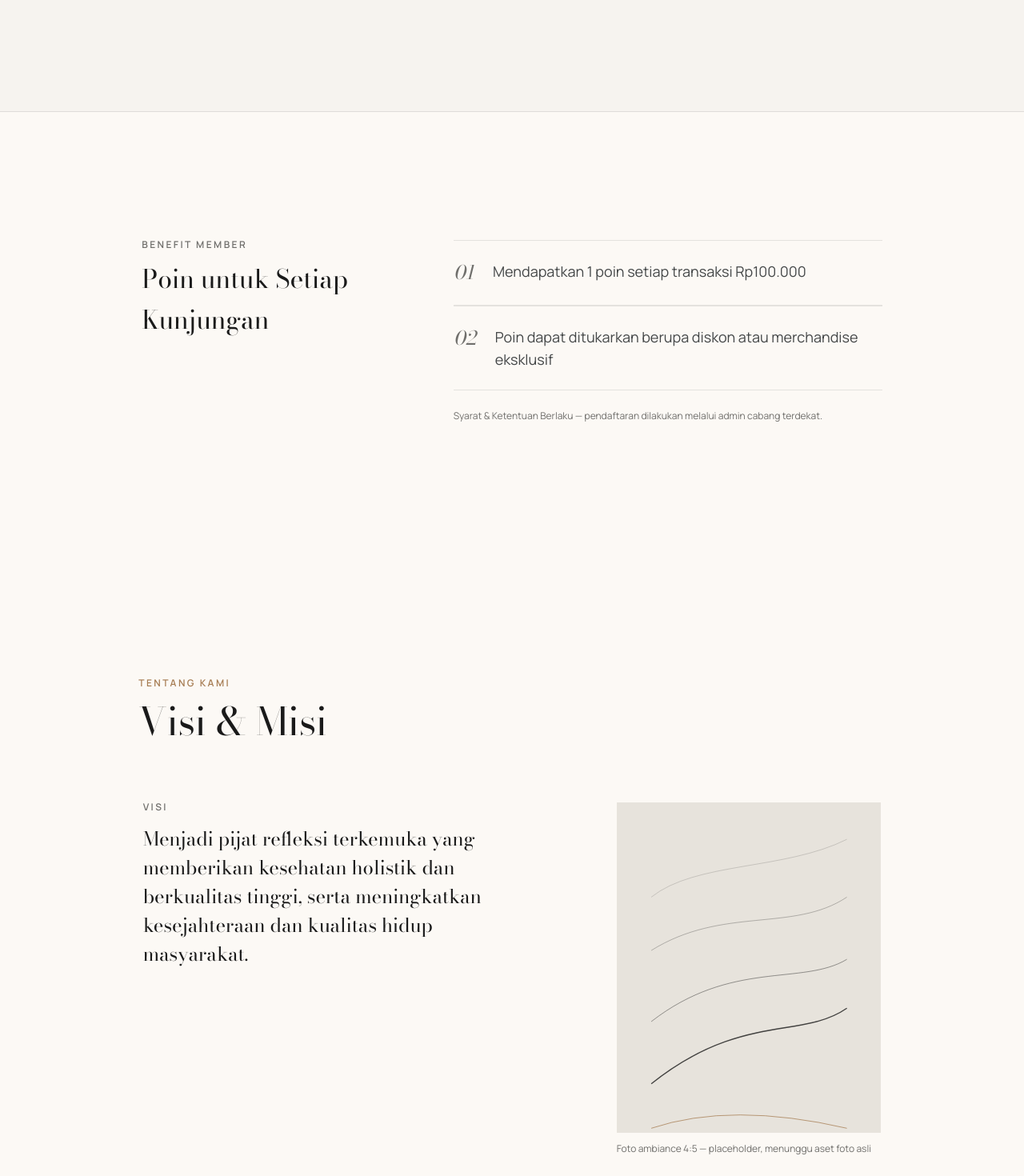
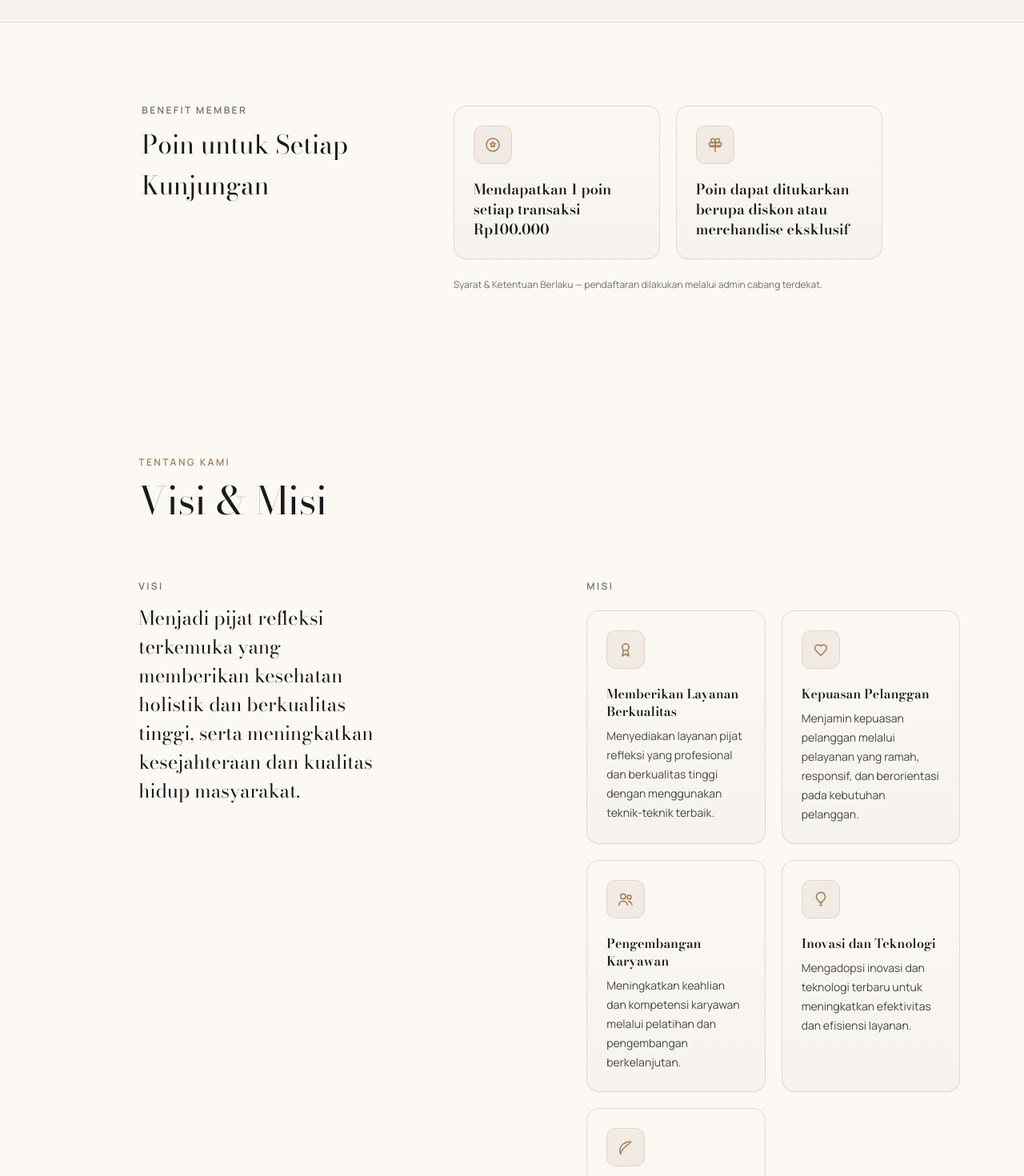
Before and after one commit to ratna182/kings-reflexology, a Next.js app: page / in a window 1280 px wide. Shown: the part 1220-2690 px from the top of the page at 80% size. Built offline with nearby package versions, Linux system fonts and the light colour scheme.

Commit message:
feat: refine section layouts with premium card grid and tighter spacing

```diff
--- a/src/app/globals.css
+++ b/src/app/globals.css
@@ -192,6 +192,47 @@
     text-transform: uppercase;
   }
 
+  .card {
+    display: flex;
+    flex-direction: column;
+    border-radius: 1rem;
+    border: 1px solid color-mix(in srgb, var(--on-surface) 12%, transparent);
+    background: linear-gradient(
+      180deg,
+      var(--surface) 0%,
+      var(--surface-container-low) 100%
+    );
+    box-shadow: 0 1px 2px rgb(0 0 0 / 0.04);
+  }
+
+  .card-hover {
+    transition:
+      transform 0.3s ease,
+      border-color 0.3s ease,
+      box-shadow 0.3s ease;
+  }
+
+  .card-hover:hover {
+    transform: translateY(-4px);
+    border-color: color-mix(in srgb, var(--tertiary) 45%, transparent);
+    box-shadow:
+      0 22px 44px -18px color-mix(in srgb, var(--tertiary) 35%, transparent),
+      0 10px 24px -10px rgb(0 0 0 / 0.12);
+  }
+
+  .card-icon {
+    display: inline-flex;
+    flex: none;
+    align-items: center;
+    justify-content: center;
+    width: 3rem;
+    height: 3rem;
+    border-radius: 0.75rem;
+    border: 1px solid color-mix(in srgb, var(--tertiary) 22%, transparent);
+    background: color-mix(in srgb, var(--tertiary) 10%, transparent);
+    color: var(--tertiary);
+  }
+
   .container-editorial {
     width: 100%;
     max-width: 1440px;
@@ -200,8 +241,8 @@
   }
 
   .section-gap {
-    padding-top: 160px;
-    padding-bottom: 160px;
+    padding-top: 104px;
+    padding-bottom: 104px;
   }
 
   @media (max-width: 768px) {
@@ -210,8 +251,8 @@
     }
 
     .section-gap {
-      padding-top: 80px;
-      padding-bottom: 80px;
+      padding-top: 64px;
+      padding-bottom: 64px;
     }
   }
 
--- a/src/components/sections/About.tsx
+++ b/src/components/sections/About.tsx
@@ -1,12 +1,46 @@
 "use client";
 
-import PlaceholderArt from "@/components/PlaceholderArt";
+import Timeline from "@/components/sections/Timeline";
 import { companyCopy } from "@/data/content";
-import Timeline from "@/components/sections/Timeline";
 import Reveal from "@/components/motion/Reveal";
 import RevealText from "@/components/motion/RevealText";
 import StaggerContainer, { StaggerItem } from "@/components/motion/StaggerContainer";
-import ParallaxImage from "@/components/motion/ParallaxImage";
+
+const missionIcons = [
+  (
+    <g key="quality">
+      <circle cx="12" cy="9" r="4.2" />
+      <path d="M9.5 12.5 8 20l4-2.5L16 20l-1.5-7.5" />
+    </g>
+  ),
+  (
+    <path
+      key="satisfaction"
+      d="M12 19.5 5.8 13a4.1 4.1 0 0 1 0-5.8 4.1 4.1 0 0 1 5.8 0l.4.4.4-.4a4.1 4.1 0 0 1 5.8 0 4.1 4.1 0 0 1 0 5.8L12 19.5Z"
+    />
+  ),
+  (
+    <g key="people">
+      <circle cx="9" cy="8.5" r="3.2" />
+      <path d="M3.5 19.5c.6-3.2 2.7-5 5.5-5s4.9 1.8 5.5 5" />
+      <circle cx="16.5" cy="9.5" r="2.5" />
+      <path d="M15.5 14.7c2.4.3 4 1.9 4.5 4.3" />
+    </g>
+  ),
+  (
+    <g key="innovation">
+      <path d="M12 3.5a5.5 5.5 0 0 0-3 10.1c.8.6 1.2 1.3 1.3 2.1h3.4c.1-.8.5-1.5 1.3-2.1A5.5 5.5 0 0 0 12 3.5Z" />
+      <path d="M10.5 19.5h3" />
+      <path d="M11 17h2" />
+    </g>
+  ),
+  (
+    <g key="wellness">
+      <path d="M19 5C11 5.2 5 9 5 16.4c0 1.5.3 2.9.9 4.1" />
+      <path d="M5.5 20c2.4-5.8 7-10.3 12-13.2" />
+    </g>
+  ),
+];
 
 export default function About() {
   return (
@@ -31,7 +65,7 @@ export default function About() {
         </div>
 
         <div className="mt-16 grid gap-16 lg:grid-cols-12">
-          <div className="lg:col-span-5 lg:col-start-2">
+          <div className="lg:col-span-4 lg:col-start-2">
             <Reveal delay={0.2}>
               <h3 className="label-caps text-secondary">Visi</h3>
             </Reveal>
@@ -41,48 +75,42 @@ export default function About() {
               </blockquote>
             </Reveal>
           </div>
-          <div className="lg:col-span-4 lg:col-start-8">
-            <Reveal delay={0.4} scale={0.95}>
-              <div className="aspect-[4/5] w-full overflow-hidden">
-                <ParallaxImage speed={0.05}>
-                  <PlaceholderArt className="h-full w-full" />
-                </ParallaxImage>
-              </div>
-            </Reveal>
-            <Reveal delay={0.5}>
-              <p className="mt-3 text-xs text-secondary">
-                Foto ambiance 4:5 — placeholder, menunggu aset foto asli
-              </p>
-            </Reveal>
-          </div>
-        </div>
-
-        <div className="mt-32 lg:mt-40">
+          <div className="lg:col-span-6 lg:col-start-8">
             <Reveal delay={0.2}>
               <h3 className="label-caps text-secondary">Misi</h3>
             </Reveal>
             <StaggerContainer
-            className="mt-10"
+              className="mt-6 grid gap-5 sm:grid-cols-2"
               staggerSpeed="slow"
             >
               {companyCopy.mission.map((item, index) => (
-              <StaggerItem key={item.title} y={20}>
-                <li
-                  className="grid gap-3 border-t border-primary/10 py-8 last:border-b lg:grid-cols-12"
+                <StaggerItem key={item.title} className="h-full" y={20}>
+                  <article className="card card-hover h-full p-6">
+                    <span className="card-icon">
+                      <svg
+                        viewBox="0 0 24 24"
+                        fill="none"
+                        stroke="currentColor"
+                        strokeWidth="1.5"
+                        strokeLinecap="round"
+                        strokeLinejoin="round"
+                        className="h-6 w-6"
+                        aria-hidden="true"
                       >
-                  <span className="font-display text-2xl italic text-secondary lg:col-span-1">
-                    {String(index + 1).padStart(2, "0")}
+                        {missionIcons[index % missionIcons.length]}
+                      </svg>
                     </span>
-                  <h4 className="font-display text-xl leading-tight text-primary lg:col-span-4">
+                    <h4 className="mt-5 font-display text-base font-semibold leading-snug text-primary">
                       {item.title}
                     </h4>
-                  <p className="leading-7 text-on-surface-variant lg:col-span-6">
+                    <p className="mt-2 flex-1 text-sm leading-6 text-on-surface-variant">
                       {item.text}
                     </p>
-                </li>
+                  </article>
                 </StaggerItem>
               ))}
             </StaggerContainer>
+          </div>
         </div>
 
         <div className="mt-32 lg:mt-40">
--- a/src/components/sections/Branches.tsx
+++ b/src/components/sections/Branches.tsx
@@ -1,13 +1,11 @@
 "use client";
 
-import { motion } from "framer-motion";
 import WhatsAppIcon from "@/components/icons/WhatsAppIcon";
 import { branches } from "@/data/branches";
 import Reveal from "@/components/motion/Reveal";
 import RevealText from "@/components/motion/RevealText";
 import StaggerContainer, { StaggerItem } from "@/components/motion/StaggerContainer";
 import MagneticButton from "@/components/motion/MagneticButton";
-import { spring } from "@/lib/motion";
 
 export default function Branches() {
   return (
@@ -38,17 +36,15 @@ export default function Branches() {
         </div>
 
         <StaggerContainer
-          className="mt-16 grid gap-6 lg:grid-cols-3"
+          className="mt-12 grid gap-5 lg:grid-cols-3"
           staggerSpeed="normal"
           delay={0.3}
         >
           {branches.map((branch, index) => (
-            <StaggerItem key={branch.id}>
-              <motion.article
+            <StaggerItem key={branch.id} className="h-full">
+              <article
                 id={branch.id}
-                className="flex flex-col border border-primary/10 bg-surface p-8"
-                whileHover={{ y: -2 }}
-                transition={spring.gentle}
+                className="card card-hover h-full p-7"
               >
                 <p className="label-caps text-tertiary">{branch.city}</p>
                 <h3 className="mt-3 font-display text-2xl leading-tight text-primary">
@@ -95,7 +91,7 @@ export default function Branches() {
                     <span aria-hidden="true">→</span>
                   </a>
                 </div>
-              </motion.article>
+              </article>
             </StaggerItem>
           ))}
         </StaggerContainer>
--- a/src/components/sections/Hero.tsx
+++ b/src/components/sections/Hero.tsx
@@ -9,15 +9,6 @@ import { ease, duration } from "@/lib/motion";
 import MagneticButton from "@/components/motion/MagneticButton";
 import ParallaxImage from "@/components/motion/ParallaxImage";
 import FloatingElement from "@/components/motion/FloatingElement";
-
-const overlineVariants = {
-  hidden: { opacity: 0, y: 20 },
-  visible: {
-    opacity: 1,
-    y: 0,
-    transition: { duration: duration.normal, ease: ease["out-expo"], delay: 0.6 },
-  },
-};
 
 const headlineVariants = {
   hidden: { opacity: 0 },
@@ -80,14 +71,6 @@ export default function Hero() {
       <div className="container-editorial">
         <div className="grid min-h-[calc(100svh-64px)] items-center gap-16 py-20 lg:grid-cols-12">
           <div className="lg:col-span-6">
-            <motion.p
-              className="label-caps text-tertiary"
-              variants={overlineVariants}
-              initial="hidden"
-              animate="visible"
-            >
-              {hero.overline}
-            </motion.p>
             <h1
               id="home-title"
               className="mt-6 font-display text-[clamp(40px,7vw,64px)] leading-[1.1] tracking-[-0.02em] text-primary"
--- a/src/components/sections/MemberBenefits.tsx
+++ b/src/components/sections/MemberBenefits.tsx
@@ -4,6 +4,44 @@ import { companyCopy } from "@/data/content";
 import Reveal from "@/components/motion/Reveal";
 import RevealText from "@/components/motion/RevealText";
 import StaggerContainer, { StaggerItem } from "@/components/motion/StaggerContainer";
+
+const benefitIcons = [
+  (
+    <svg
+      key="points"
+      viewBox="0 0 24 24"
+      fill="none"
+      stroke="currentColor"
+      strokeWidth="1.5"
+      strokeLinecap="round"
+      strokeLinejoin="round"
+      className="h-6 w-6"
+      aria-hidden="true"
+    >
+      <circle cx="12" cy="12" r="8" />
+      <path d="M12 8l1 2.2 2.4.3-1.8 1.6.5 2.4-2.1-1.2-2.1 1.2.5-2.4L8.6 10.5l2.4-.3L12 8Z" />
+    </svg>
+  ),
+  (
+    <svg
+      key="redeem"
+      viewBox="0 0 24 24"
+      fill="none"
+      stroke="currentColor"
+      strokeWidth="1.5"
+      strokeLinecap="round"
+      strokeLinejoin="round"
+      className="h-6 w-6"
+      aria-hidden="true"
+    >
+      <rect x="4.5" y="9.5" width="15" height="3.5" rx=".5" />
+      <path d="M12 9.5v11" />
+      <path d="M5.5 14.5h13" />
+      <path d="M12 9.5S6.5 9.3 6.5 6.5A2.2 2.2 0 0 1 9 4.3c3 .2 3 5.2 3 5.2Z" />
+      <path d="M12 9.5s5.5-.2 5.5-3A2.2 2.2 0 0 0 15 4.3c-3 .2-3 5.2-3 5.2Z" />
+    </svg>
+  ),
+];
 
 export default function MemberBenefits() {
   return (
@@ -22,22 +60,18 @@ export default function MemberBenefits() {
         </div>
         <div className="lg:col-span-6 lg:col-start-6">
           <StaggerContainer
-            className="ol"
+            className="grid gap-5 sm:grid-cols-2"
             staggerSpeed="normal"
             delay={0.2}
           >
             {companyCopy.benefits.map((benefit, index) => (
-              <StaggerItem key={benefit} y={20}>
-                <li
-                  className="flex gap-6 border-t border-primary/10 py-6 last:border-b"
-                >
-                  <span className="font-display text-2xl italic text-secondary">
-                    {String(index + 1).padStart(2, "0")}
-                  </span>
-                  <p className="text-lg leading-7 text-on-surface-variant">
+              <StaggerItem key={benefit} className="h-full" y={20}>
+                <article className="card card-hover h-full p-6">
+                  <span className="card-icon">{benefitIcons[index]}</span>
+                  <p className="mt-5 font-display text-lg font-semibold leading-snug text-primary">
                     {benefit}
                   </p>
-                </li>
+                </article>
               </StaggerItem>
             ))}
           </StaggerContainer>
```
Also changed, not shown: src/components/icons/ServiceIcon.tsx (added, +78 -0 lines), src/components/sections/Services.tsx (+15 -15 lines), src/components/sections/Timeline.tsx (+14 -30 lines). Lines whose indentation alone changed are shown as unchanged.
